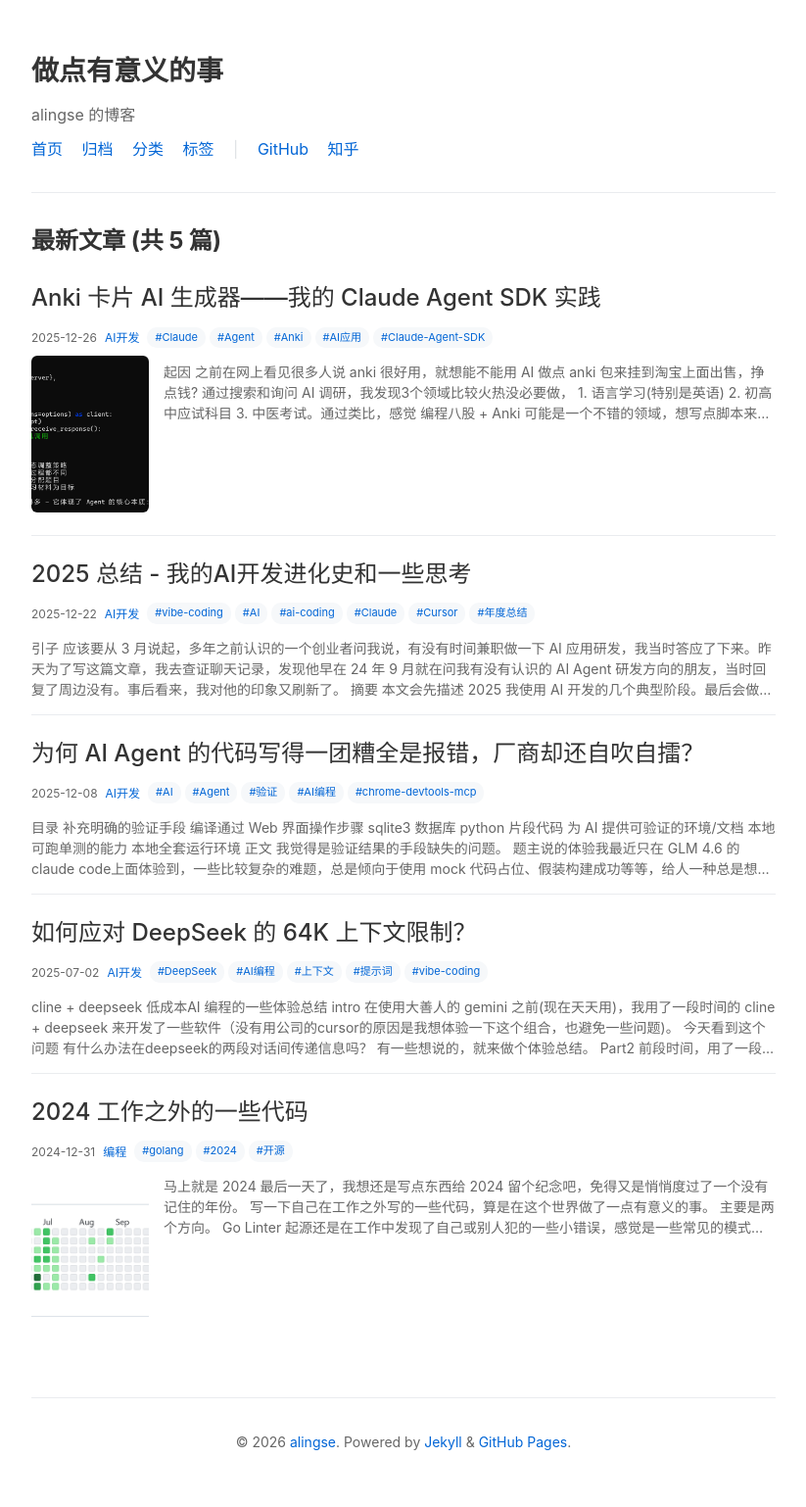
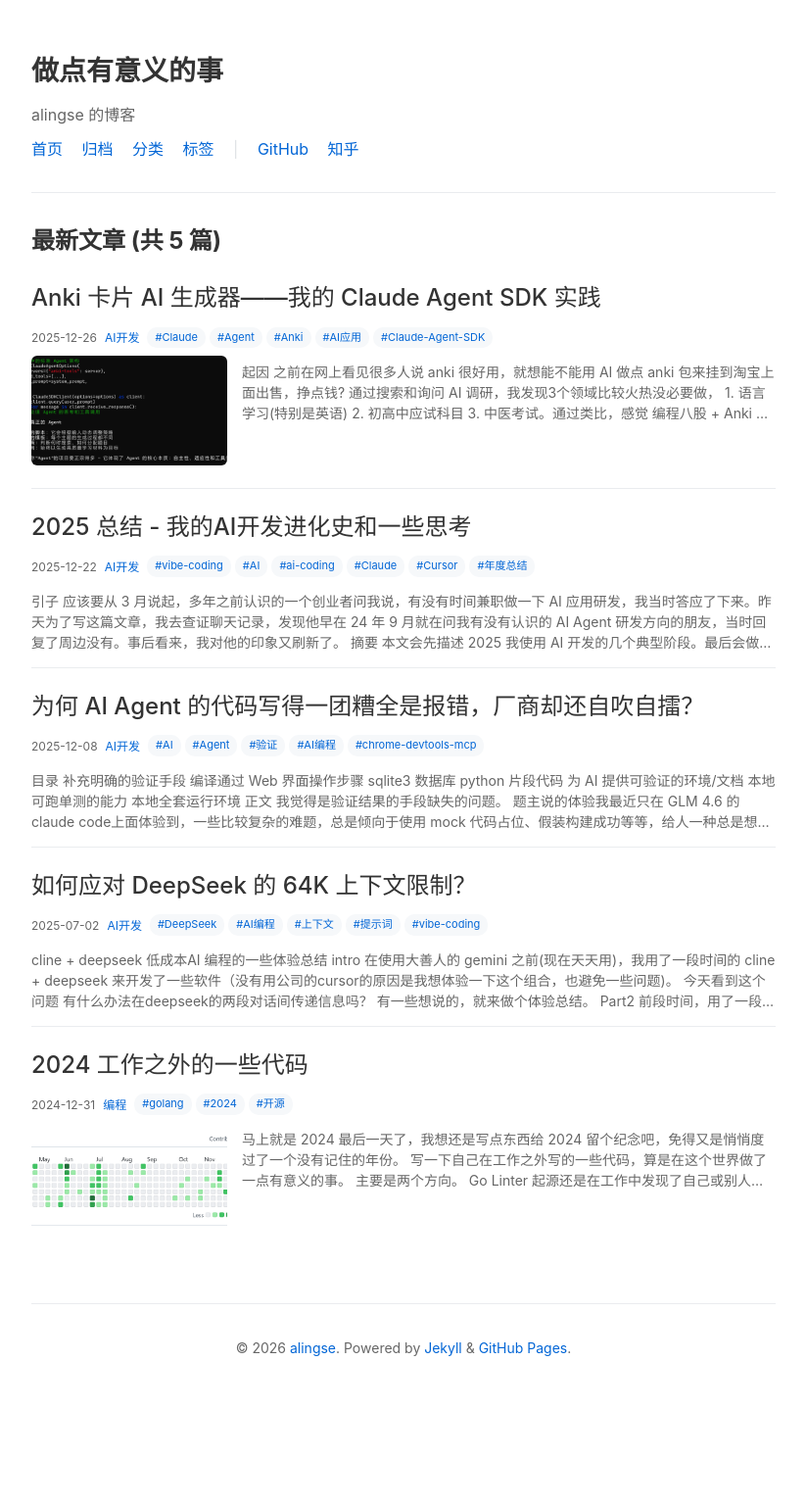
Before and after one commit to alingse/alingse.github.io, a Jekyll site: the page built from index.html, in a window 1280 px wide. Shown: the whole page at 98% size, without its empty margins (228-1051 px from the left). Built offline with Jekyll 4.4.1, drawn with Linux system fonts in a browser that asks for light colours; the list of posts is cut into pages by our own code; after the commit the page ends 1442 px from its top, so only the background shows below that.

Commit message:
Change post preview thumbnail to 16:9 landscape ratio
- Changed thumbnail size from 120x160px (3:4 portrait) to 200x112px (16:9 landscape)
- Maintains existing flexbox layout and mobile responsive behavior

```diff
--- a/css/style.css
+++ b/css/style.css
@@ -90,8 +90,8 @@ body {
 }
 
 .post-preview-thumbnail {
-  width: 120px;
-  height: 160px;
+  width: 200px;
+  height: 112px;
   object-fit: cover;
   border-radius: 6px;
   flex-shrink: 0;
```
